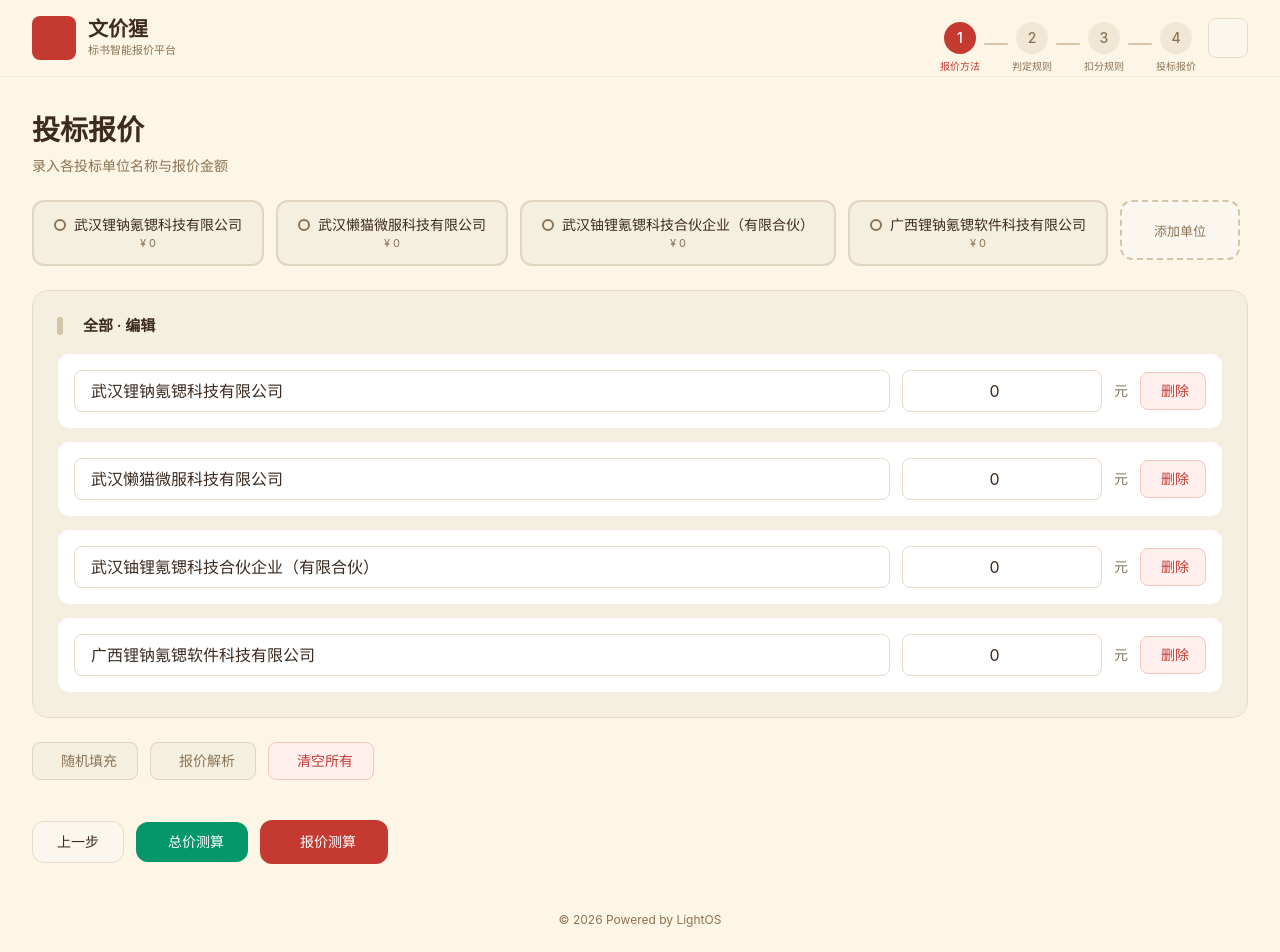
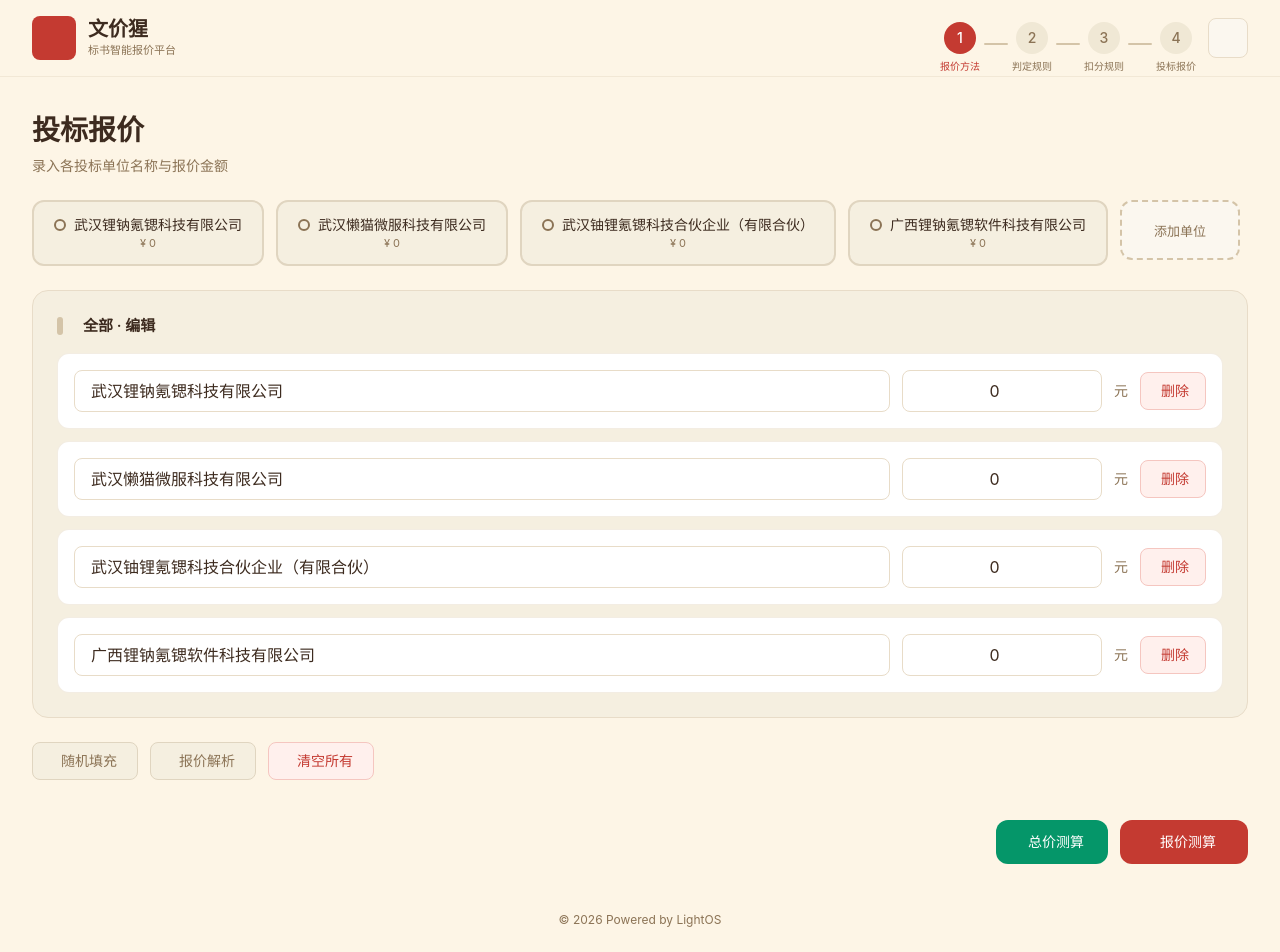
Before and after one commit to sikenali/bid-quotation, a React (Vite) app: page /step-4 in a window 1280 px wide. Shown: the top 952 px of the page. Built offline with nearby package versions, Linux system fonts and the light colour scheme.

Commit message:
feat: 随机填充超4家时显示锶氪钠锂编号，报价页按钮右对齐

```diff
--- a/src/pages/Step4BidInput.tsx
+++ b/src/pages/Step4BidInput.tsx
@@ -32,11 +32,7 @@ export default function Step4BidInput() {
 
       <BidInput />
 
-      <div className="flex items-center gap-3 pt-4">
-        <button onClick={handlePrev} className="btn-secondary">
-          <i className="ri-arrow-left-line"></i>
-          <span>上一步</span>
-        </button>
+      <div className="flex justify-end pt-4 gap-3">
         <button
           onClick={handleTotalCalculate}
           className="px-6 py-2.5 bg-[#059669] hover:bg-[#047857] text-white rounded-xl text-sm font-medium transition-colors flex items-center gap-2"
--- a/src/stores/configStore.ts
+++ b/src/stores/configStore.ts
@@ -118,12 +118,21 @@ export const useConfigStore = create<ConfigState>()(
         const units: BidUnit[] = [];
         for (let i = 0; i < count; i++) {
           const f = (Math.random() - 0.5) * 2 * fluctuationPercent;
-          units.push({
-            id: crypto.randomUUID(),
-            name: names[i % names.length],
-            price: parseFloat((centerPrice * (1 + f / 100)).toFixed(2)),
-            isValid: true,
-          });
+          if (i < names.length) {
+            units.push({
+              id: crypto.randomUUID(),
+              name: names[i],
+              price: parseFloat((centerPrice * (1 + f / 100)).toFixed(2)),
+              isValid: true,
+            });
+          } else {
+            units.push({
+              id: crypto.randomUUID(),
+              name: `武汉锶氪钠锂科技有限公司${i - names.length + 1}`,
+              price: parseFloat((centerPrice * (1 + f / 100)).toFixed(2)),
+              isValid: true,
+            });
+          }
         }
         set({ bidUnits: units });
       },
```
